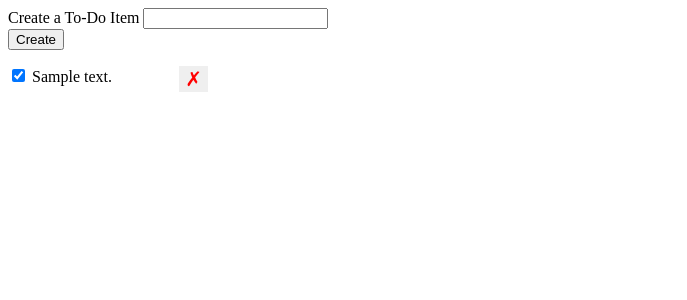
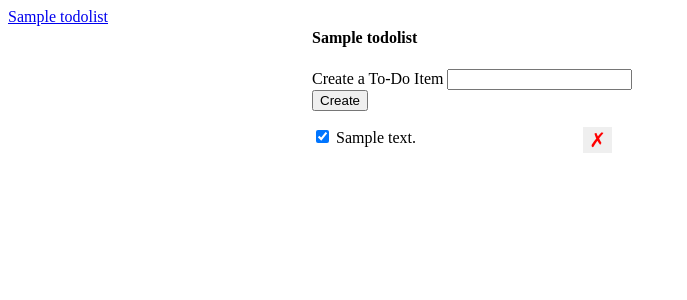
Before and after one commit to kkufieta/todoApp, a Flask app: template templates/index.html in a window 1280 px wide. Shown: the top 300 px of the page, without its empty margins (0-687 px from the left). Run offline with Flask 2, Linux system fonts and the light colour scheme; the template is opened without the code that fills it: values that come from a table or form of the project are taken from there, others are empty; tables that the repository leaves empty hold one stand-in row (values such as "Sample post").

Commit message:
Add lists of todos

```diff
--- a/app.py
+++ b/app.py
@@ -44,9 +44,16 @@ class TodoList(db.Model):
 # whenever our user visits this route.
 @app.route('/')
 def index():
+    return redirect(url_for('get_list_todos', list_id=1))
+
+@app.route('/lists/<list_id>')
+def get_list_todos(list_id):
     # Let's create index.html. Flask looks by default for templates in a folder
     # called templates located in our project directory.
-    return render_template('index.html', data=Todo.query.order_by('id').all())
+    return render_template('index.html',
+        lists=TodoList.query.all(),
+        active_list=TodoList.query.get(list_id),
+        todos=Todo.query.filter_by(list_id=list_id).order_by('id').all())
 
 @app.route('/todos/create', methods=['POST'])
 def create_todo():
@@ -54,7 +61,7 @@ def create_todo():
     body = {}
     try:
         description = request.get_json()['description']
-        todo = Todo(description=description)
+        todo = Todo(description=description, list_id=1)
         db.session.add(todo)
         db.session.commit()
         body['description'] = todo.description
--- a/templates/index.html
+++ b/templates/index.html
@@ -9,7 +9,7 @@
                 list-style: none;
                 padding: 0;
                 margin: 0;
-                width: 200px;
+                width: 300px;
             }
             li {
                 clear: both;
@@ -23,13 +23,24 @@
                 cursor: pointer;
                 font-size: 20px;
             }
-            .list-wrapper, .todos-wrapper {
+            .lists-wrapper, .todos-wrapper {
                 display: inline-block;
                 vertical-align: top;
             }
         </style>
     </head>
     <body>
+        <div class="lists-wrapper">
+            <ul id="lists">
+                {% for list in lists %}
+                <li>
+                    <a href="/lists/{{ list.id }}">{{ list.name }}</a>
+                </li>
+                {% endfor %}
+            </ul>
+        </div>
+        <div class="todos-wrapper">
+            <h4>{{ active_list.name }}</h4>
             <form id="form">
                 <div>
                     <label for="name">
@@ -44,15 +55,16 @@
             <div id="error" class="hidden">Something went wrong!</div>
             <ul id="todos">
                 <!-- Ginger for loop:-->
-            {% for d in data %}
+                {% for todo in todos %}
                 <li>
-                <input class="check-completed" data-id="{{ d.id }}"
-                type="checkbox" {% if d.completed %} checked {% endif %}/>
-                {{ d.description }}
-                <button class="button-deleted" data-id="{{ d.id }}">&cross;</button>
+                    <input class="check-completed" data-id="{{ todo.id }}"
+                    type="checkbox" {% if todo.completed %} checked {% endif %}/>
+                    {{ todo.description }}
+                    <button class="button-deleted" data-id="{{ todo.id }}">&cross;</button>
                 </li>
                 {% endfor %}
             </ul>
+        </div>
         <script>
             const deleteBtns = document.querySelectorAll('.button-deleted');
             for (let i = 0; i < deleteBtns.length; i++) {
```
Lines whose indentation alone changed are shown as unchanged.
